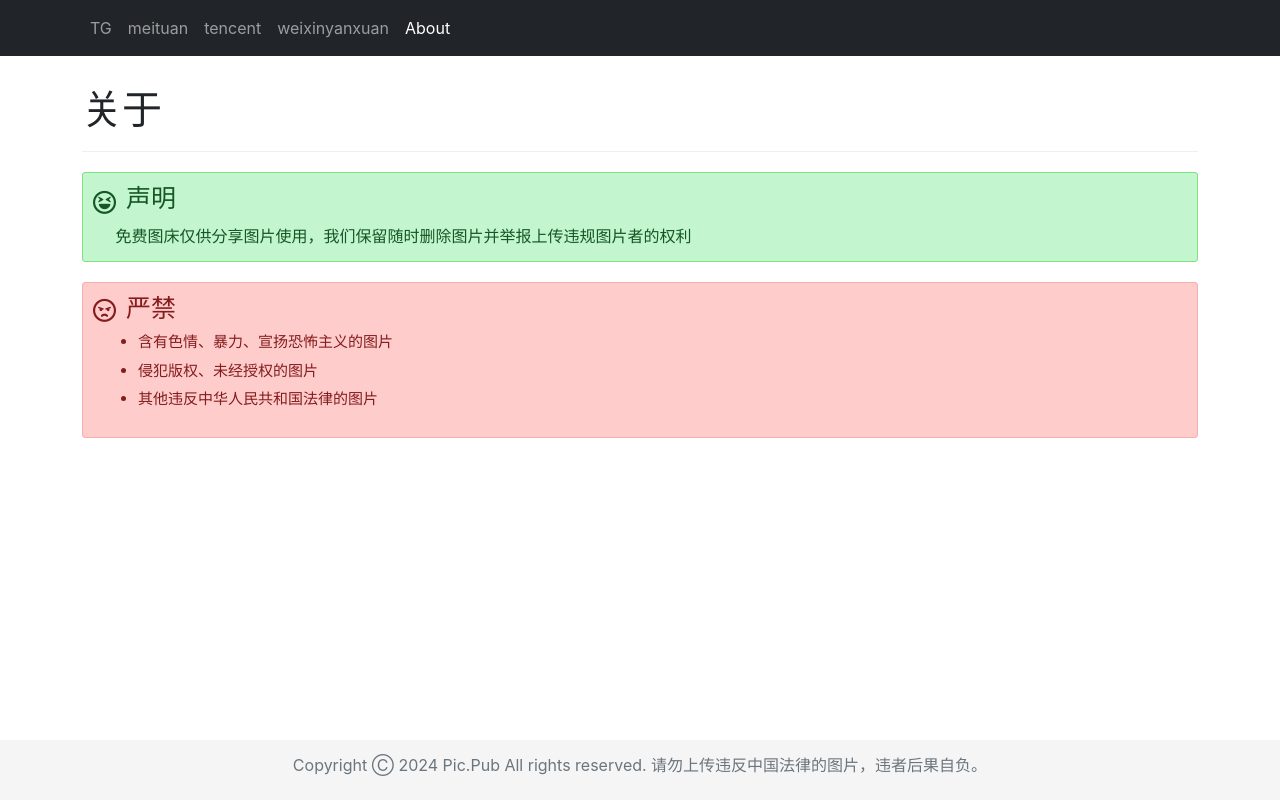
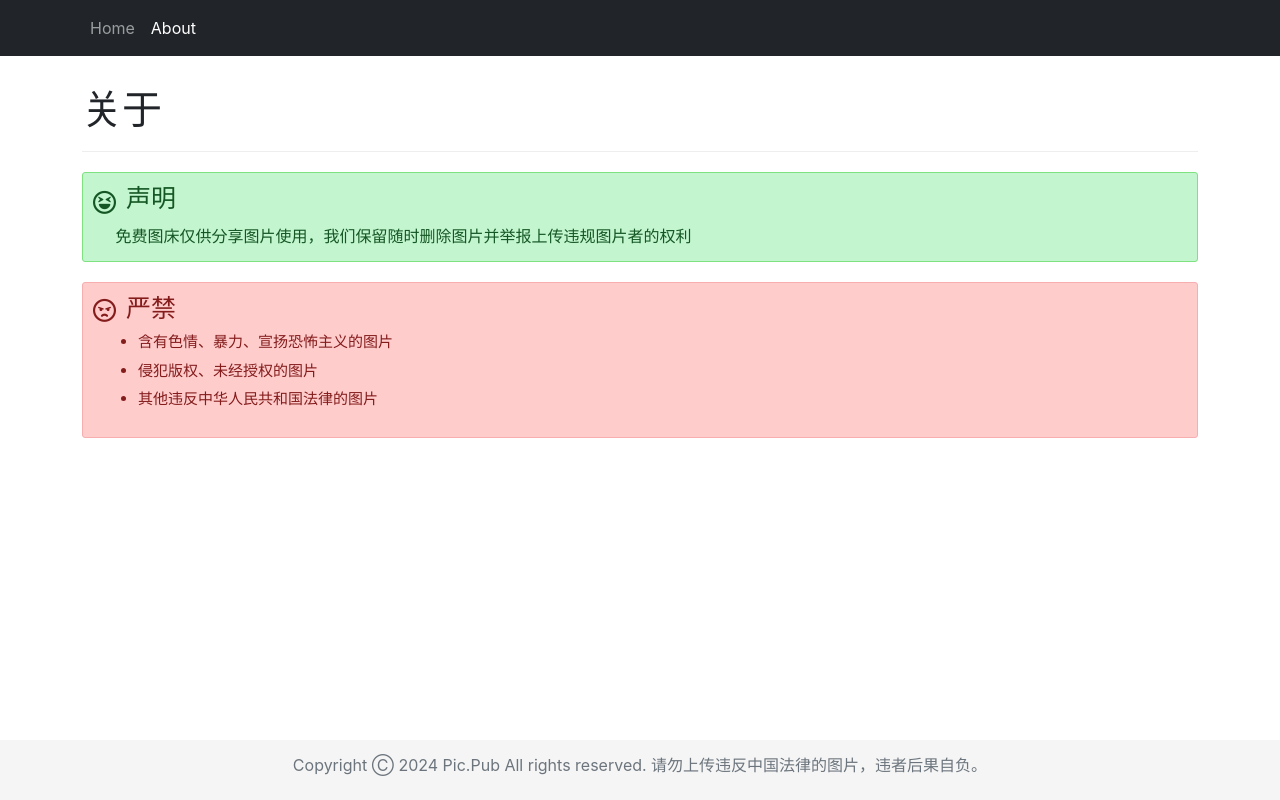
Before and after one commit to awinds/xaimg, a website: page about.html in a window 1280 px wide. Drawn offline with nearby package versions, Linux system fonts and the light colour scheme.

Commit message:
去掉wp代理的显示

```diff
--- a/about.html
+++ b/about.html
@@ -31,17 +31,17 @@
             <div class="collapse navbar-collapse" id="navbarCollapse">
                 <ul class="navbar-nav me-auto mb-2 mb-lg-0">
                     <li class="nav-item">
-                        <a class="nav-link " href="/">TG</a>
+                        <a class="nav-link " href="/">Home</a>
                     </li>
-                    <li class="nav-item">
-                        <a class="nav-link " href="./mt.html">meituan</a>
-                    </li>
-                    <li class="nav-item">
-                        <a class="nav-link " href="./tencent.html">tencent</a>
-                    </li>
-                    <li class="nav-item">
-                        <a class="nav-link " href="./weixinyanxuan.html">weixinyanxuan</a>
-                    </li>
+<!--                    <li class="nav-item">-->
+<!--                        <a class="nav-link " href="./mt.html">meituan</a>-->
+<!--                    </li>-->
+<!--                    <li class="nav-item">-->
+<!--                        <a class="nav-link " href="./tencent.html">tencent</a>-->
+<!--                    </li>-->
+<!--                    <li class="nav-item">-->
+<!--                        <a class="nav-link " href="./weixinyanxuan.html">weixinyanxuan</a>-->
+<!--                    </li>-->
                     <li class="nav-item">
                         <a class="nav-link active" href="./about.html">About</a>
                     </li>
```
Also changed, not shown: index.html (+3 -3 lines).
